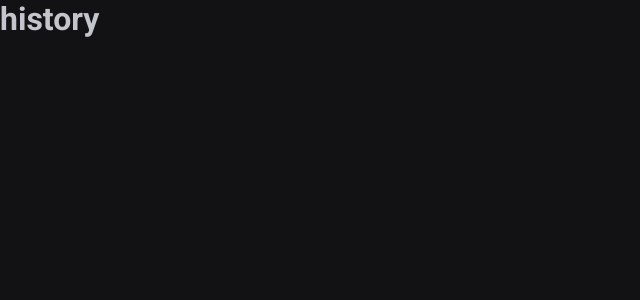
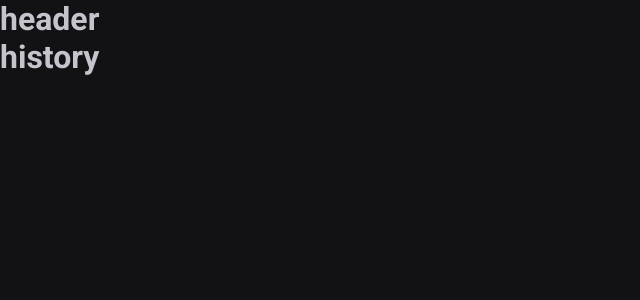
Before and after one commit to Prattiz/Timer, a React (Vite) app: page /history in a window 1280 px wide. Shown: the top 300 px of the page, without its empty margins (0-640 px from the left). Built offline with nearby package versions, Linux system fonts and the light colour scheme.

Commit message:
UPDATE ROUTER.TSX

```diff
--- a/src/Router.tsx
+++ b/src/Router.tsx
@@ -1,11 +1,16 @@
 import { Routes, Route } from "react-router-dom";
 import { App } from "./pages/App";
-import { History } from "./pages/History"
+import { History } from "./pages/History";
+import { DefaultLayout } from "./layouts/default.layout";
+
+
 export function Router(){
     return(
         <Routes>
-            <Route path="/" element={<App />}/>
-            <Route path="/history" element={<History />}/>
+            <Route path="/" element={<DefaultLayout />}>
+                <Route path="/" element={<App />}/>
+                <Route path="/history" element={<History />}/>
+            </Route>
         </Routes>
     )
 }
--- a/src/components/Header/index.tsx
+++ b/src/components/Header/index.tsx
@@ -0,0 +1,7 @@
+
+
+export function Header(){
+    return(
+        <h1>header</h1>
+    )
+}
--- /dev/null
+++ b/src/layouts/default.layout.tsx
@@ -0,0 +1,11 @@
+import { Header } from "../components/Header";
+import {Outlet} from "react-router-dom";
+
+export function DefaultLayout(){
+   return(
+    <div>
+        <Header />
+        <Outlet />
+    </div>
+   )
+}
--- a/src/pages/App.tsx
+++ b/src/pages/App.tsx
@@ -5,9 +5,5 @@
     <div>
       <h1>Home</h1>
     </div>
-
-
-
-
   )
 }
--- a/src/pages/History.tsx
+++ b/src/pages/History.tsx
@@ -1,5 +1,9 @@
+
+
 export function History(){
     return(
-        <h1>history</h1>
+        <div>
+            <h1>history</h1>
+        </div>
     )
 }
```
